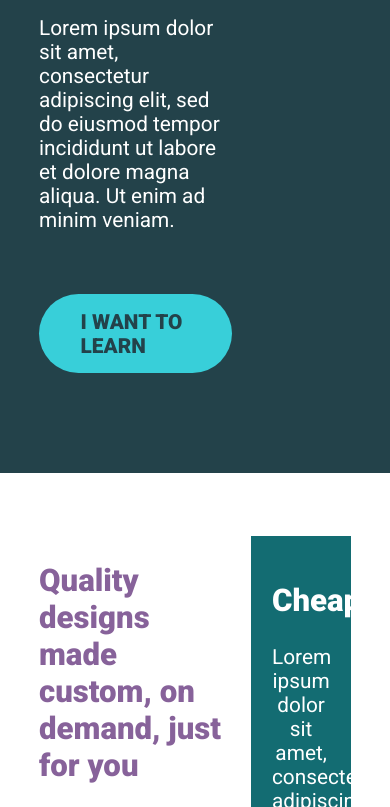
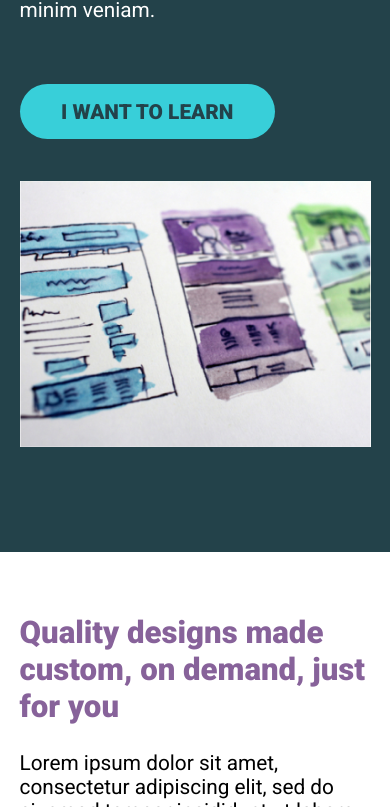
Before and after one commit to Haxikowy/21daysChallenge-RWD-byKP, a plain HTML site: page index.html in a window 390 px wide. Shown: the part 553-1360 px from the top of the page. Drawn offline with Linux system fonts and the light colour scheme.

Commit message:
Ended whole day

```diff
--- a/style.css
+++ b/style.css
@@ -143,3 +143,21 @@ header {
    color: #fff;
    background-color: #136c72;
 }
+
+@media (max-width: 600px) {
+   .row {
+      display: block;
+   }
+   .hero__text,
+   .hero__img,
+   .primary-content,
+   .sidebar {
+      width: 100%;
+   }
+   .hero__img {
+      margin-top: 2em;
+   }
+   .container {
+      width: 90%;
+   }
+}
```
